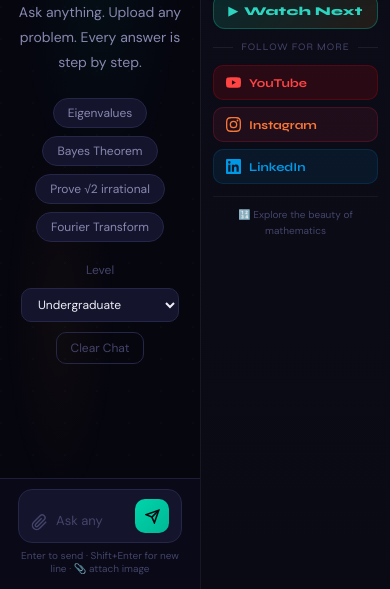
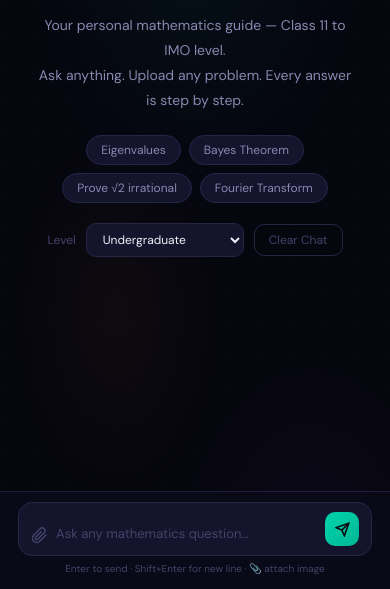
Before and after one commit to pinomenal1729/mathsphere, a Flask app: page / in a window 390 px wide. Shown: the part 378-967 px from the top of the page. Run offline with Flask 3, Linux system fonts and the light colour scheme; some libraries are stand-ins or nearby versions.

Commit message:
fix: mobile rail, PYQ bug, step-by-step math, social links

```diff
--- a/app.py
+++ b/app.py
@@ -544,7 +544,9 @@ def get_response(message, mode="math", image_data=None, chat_history=None):
     creative_modes = ["intuition", "storytelling", "socratic", "daily_puzzle", "visual_proof", "career", "concept_map", "pyq"]
 
     if mode in creative_modes:
-        for model_name, label in HARD_MODEL_CASCADE:
+    # PYQ needs highest accuracy model
+        cascade = HARD_MODEL_CASCADE if mode == "pyq" else [("gemini-2.0-flash", "Gemini 2.0 Flash")]
+        for model_name, label in cascade:
             try:
                 print(f"[Creative:{mode}] Trying {model_name}...")
                 text = ask_gemini_model(message, sys_prompt, model_name, chat_history=chat_history)
--- a/static/css/style.css
+++ b/static/css/style.css
@@ -1008,6 +1008,7 @@ textarea::placeholder { color: var(--text3); font-size: 13px; }
 
 /* ── MOBILE: ≤600px  full screen, no rail, compact UI ──────── */
 @media (max-width: 768px) {
+    .video-rail { display: none !important; }
     .sidebar { width: 80vw; max-width: 280px; }
     .shell { width: 100%; }
     .header-tab-label { display: none; }
--- a/static/js/main.js
+++ b/static/js/main.js
@@ -231,8 +231,8 @@ async function sendPanel(mode) {
     const winIdCandidates = [
         `${mode}Window`,
         `${mode}sWindow`,
-        // for compound names like concept_map
-        mode.replace('_', '') + 'Window'
+        mode.replace('_', '') + 'Window',
+        mode.replace('_', 'Window')
     ];
     let win = null;
     for (const id of winIdCandidates) {
@@ -881,13 +881,24 @@ function renderPYQTopics() {
 }
 
 function askPYQ(exam, topic, year) {
-    const examNames = { gate: 'GATE Mathematics (MA)', csirnet: 'CSIR NET Mathematical Sciences', iitjam: 'IIT JAM Mathematics' };
+    const examNames = {
+        gate: 'GATE Mathematics (MA)',
+        csirnet: 'CSIR NET Mathematical Sciences',
+        iitjam: 'IIT JAM Mathematics'
+    };
     const msg = `Give me ${year === 'recent' ? 'recent' : year} previous year questions from ${examNames[exam]} on the topic: ${topic}. Include complete solutions.`;
+
     const inp = document.getElementById('pyqInput');
-    if (inp) { inp.value = msg; autoResize(inp); }
+    if (inp) {
+        inp.value = msg;
+        autoResize(inp);
+    }
+
     const welcome = document.getElementById('pyqWelcome');
     if (welcome) welcome.style.display = 'none';
-    sendPanel('pyq');
+
+    // Small delay so input value is set before sendPanel reads it
+    setTimeout(() => sendPanel('pyq'), 50);
 }
 
 // Init exam hub and PYQ on page load
```
